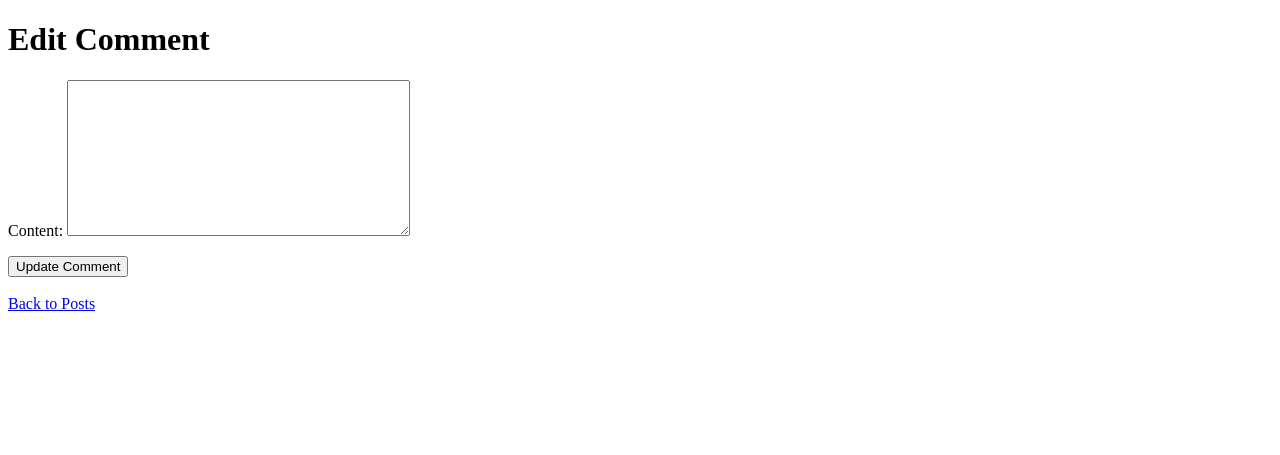
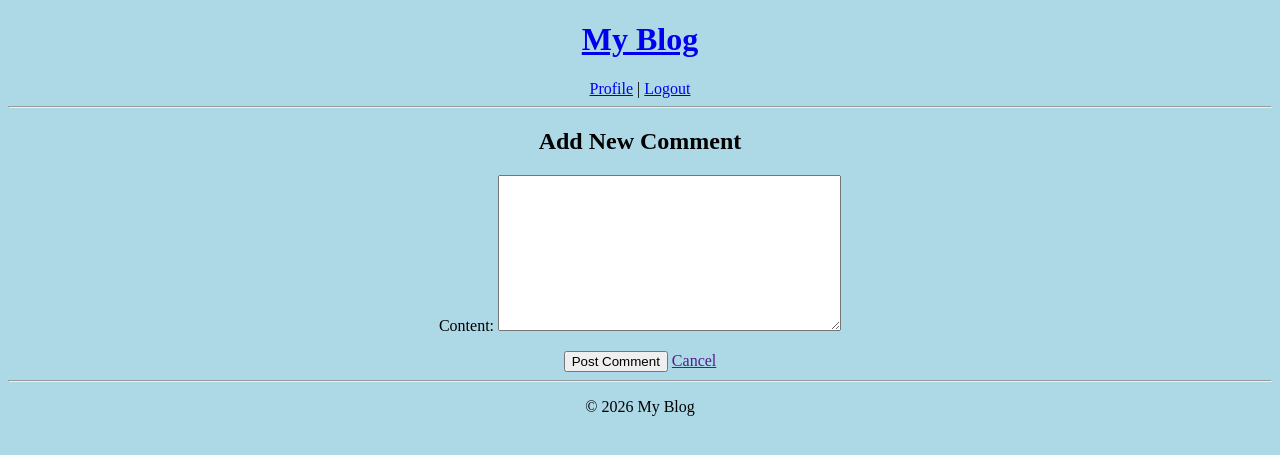
Before and after one commit to Urael7/Alx_DjangoLearnLab, a Django app: page /posts/1/comments/new/ in a window 1280 px wide. Shown: the top 455 px of the page. Run offline with Django 5.2, Linux system fonts and the light colour scheme; the visitor is signed in with stand-in values (Sample User, id 1).

Commit message:
Initial commit: added Django blog project with comments CRUD

```diff
--- /dev/null
+++ b/django_blog/blog/templates/blog/base.html
@@ -0,0 +1,34 @@
+{% load static %}
+<!DOCTYPE html>
+<html lang="en">
+<head>
+    <meta charset="UTF-8">
+    <title>{% block title %}My Blog{% endblock %}</title>
+    <link rel="stylesheet" href="{% static 'blog/style.css' %}">
+</head>
+<body>
+    <header>
+        <h1><a href="{% url 'home' %}">My Blog</a></h1>
+        <nav>
+            {% if user.is_authenticated %}
+                <a href="{% url 'profile' %}">Profile</a> |
+                <a href="{% url 'logout' %}">Logout</a>
+            {% else %}
+                <a href="{% url 'login' %}">Login</a> |
+                <a href="{% url 'register' %}">Register</a>
+            {% endif %}
+        </nav>
+        <hr>
+    </header>
+
+    <main>
+        {% block content %}
+        {% endblock %}
+    </main>
+
+    <footer>
+        <hr>
+        <p>&copy; 2026 My Blog</p>
+    </footer>
+</body>
+</html>
--- a/django_blog/blog/templates/blog/comment_form.html
+++ b/django_blog/blog/templates/blog/comment_form.html
@@ -1,18 +1,25 @@
-<!DOCTYPE html>
-<html>
-<head>
-    <title>Edit Comment</title>
-</head>
-<body>
-    <h1>Edit Comment</h1>
+{% extends "blog/base.html" %}
+{% load static %}
 
-    <form method="POST">
-        {% csrf_token %}
-        {{ form.as_p }}
-        <button type="submit">Update Comment</button>
-    </form>
+{% block content %}
+  <h2>
+    {% if is_create %}
+      Add New Comment
+    {% else %}
+      Edit Comment
+    {% endif %}
+  </h2>
 
-    <br>
-    <a href="{% url 'home' %}">Back to Posts</a>
-</body>
-</html>
+  <form method="POST">
+    {% csrf_token %}
+    {{ form.as_p }}
+    <button type="submit">
+      {% if is_create %}
+        Post Comment
+      {% else %}
+        Update Comment
+      {% endif %}
+    </button>
+    <a href="{{ form.instance.post.get_absolute_url }}">Cancel</a>
+  </form>
+{% endblock %}
--- a/django_blog/blog/urls.py
+++ b/django_blog/blog/urls.py
@@ -15,6 +15,7 @@ urlpatterns = [
     # -----------------------------
     # Comment URLs (Checker-compliant)
     # -----------------------------
+    # Corrected URL for creating a new comment on a specific post
     path("posts/<int:pk>/comments/new/", views.CommentCreateView.as_view(), name="add_comment"),
     path("comment/<int:pk>/update/", views.CommentUpdateView.as_view(), name="comment_update"),
     path("comment/<int:pk>/delete/", views.CommentDeleteView.as_view(), name="comment_delete"),
--- a/django_blog/blog/views.py
+++ b/django_blog/blog/views.py
@@ -104,12 +104,18 @@ class CommentCreateView(LoginRequiredMixin, CreateView):
     template_name = "blog/comment_form.html"
 
     def form_valid(self, form):
+        # Link the new comment to the correct post
         post_id = self.kwargs["pk"]
         post = Post.objects.get(pk=post_id)
 
         form.instance.post = post
         form.instance.author = self.request.user
         return super().form_valid(form)
+
+    def get_context_data(self, **kwargs):
+        context = super().get_context_data(**kwargs)
+        context["is_create"] = True  # For template to distinguish create vs edit
+        return context
 
 
 class CommentUpdateView(LoginRequiredMixin, UserPassesTestMixin, UpdateView):
@@ -120,6 +126,11 @@ class CommentUpdateView(LoginRequiredMixin, UserPassesTestMixin, UpdateView):
     def test_func(self):
         comment = self.get_object()
         return self.request.user == comment.author
+
+    def get_context_data(self, **kwargs):
+        context = super().get_context_data(**kwargs)
+        context["is_create"] = False  # For template to distinguish create vs edit
+        return context
 
 
 class CommentDeleteView(LoginRequiredMixin, UserPassesTestMixin, DeleteView):
```
